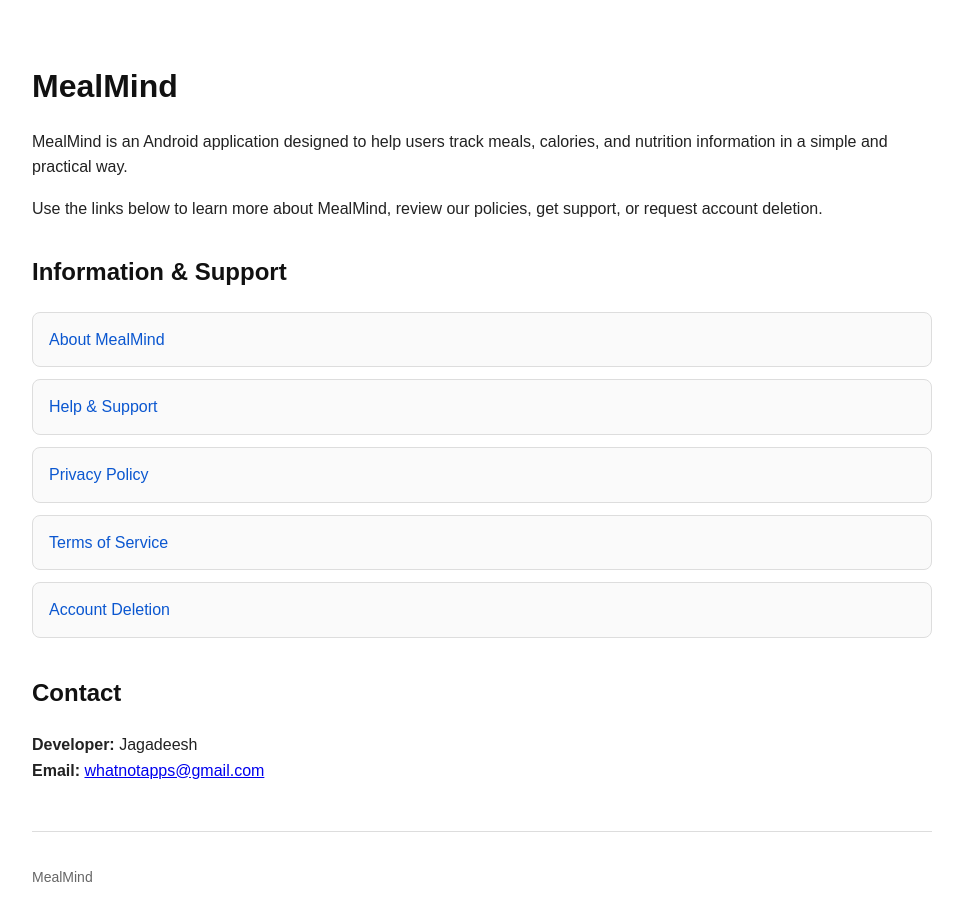
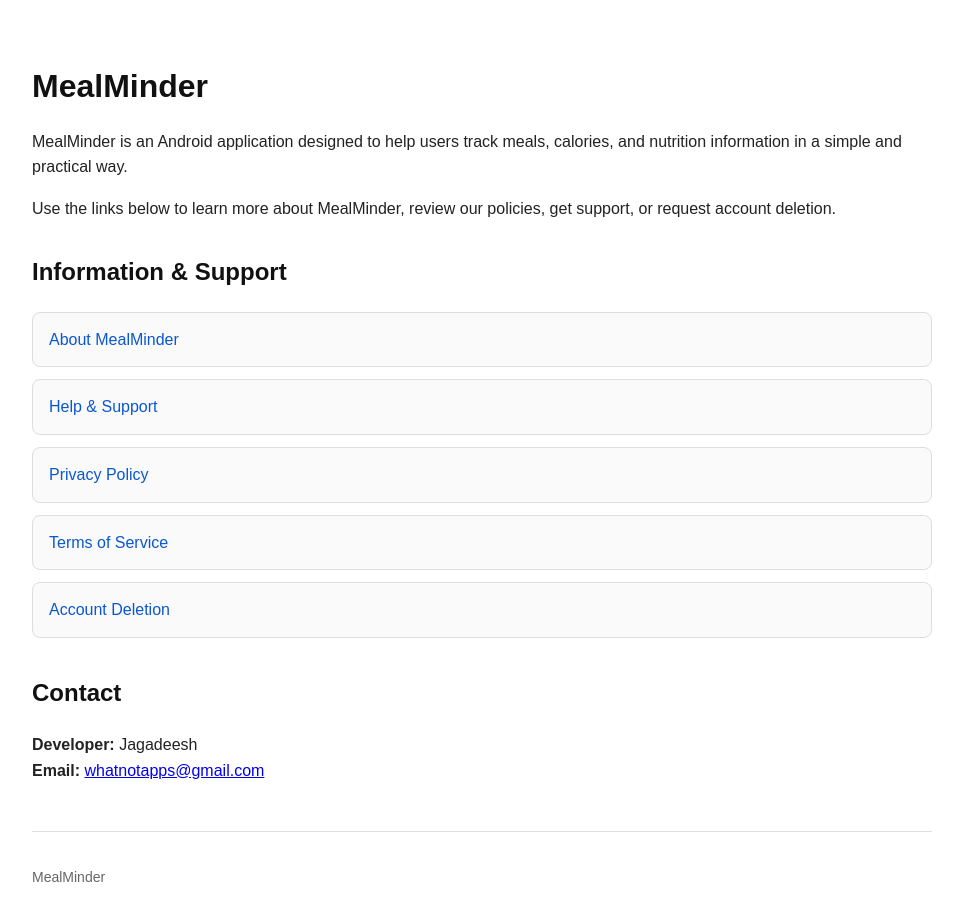
Before and after one commit to jagadeeshchary/mealmind-legal, a plain HTML site: page index.html in a window 1280 px wide. Shown: the whole page, without its empty margins (158-1121 px from the left). Drawn offline with Linux system fonts and the light colour scheme.

Commit message:
Rename MealMind to MealMinder in index.html

```diff
--- a/index.html
+++ b/index.html
@@ -4,7 +4,7 @@
   <meta charset="UTF-8" />
   <meta name="viewport" content="width=device-width, initial-scale=1.0" />
   <meta name="google-site-verification" content="70h8mYa8bCyDTUlhE4X1OTKsgLteOL6YNwSxuQOHRks" />
-  <title>MealMind</title>
+  <title>MealMinder</title>
 
   <style>
     body {
@@ -68,16 +68,16 @@
 
 <body>
 
-  <h1>MealMind</h1>
+  <h1>MealMinder</h1>
 
   <div class="intro">
     <p>
-      MealMind is an Android application designed to help users track meals,
+      MealMinder is an Android application designed to help users track meals,
       calories, and nutrition information in a simple and practical way.
     </p>
 
     <p>
-      Use the links below to learn more about MealMind, review our policies,
+      Use the links below to learn more about MealMinder, review our policies,
       get support, or request account deletion.
     </p>
   </div>
@@ -85,7 +85,7 @@
   <h2>Information &amp; Support</h2>
 
   <div class="links">
-    <a href="about-mealmind.html">About MealMind</a>
+    <a href="about-MealMinder.html">About MealMinder</a>
     <a href="help-support.html">Help &amp; Support</a>
     <a href="privacy-policy.html">Privacy Policy</a>
     <a href="terms.html">Terms of Service</a>
@@ -103,7 +103,7 @@
   </div>
 
   <footer>
-    <p>MealMind</p>
+    <p>MealMinder</p>
   </footer>
 
 </body>
```
